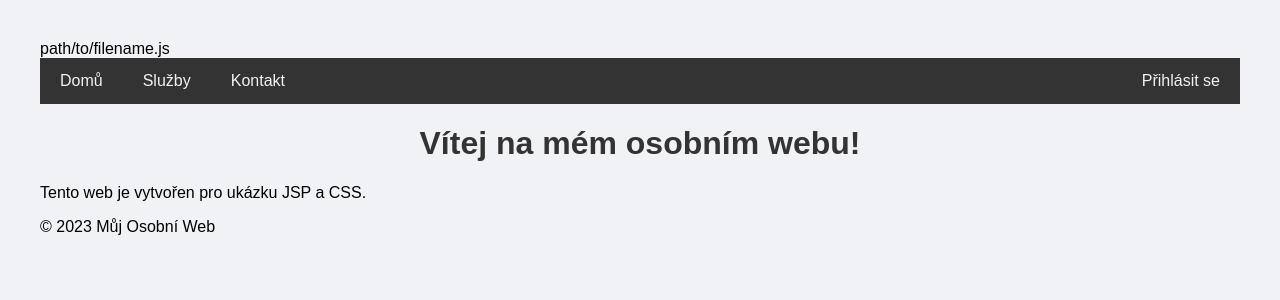
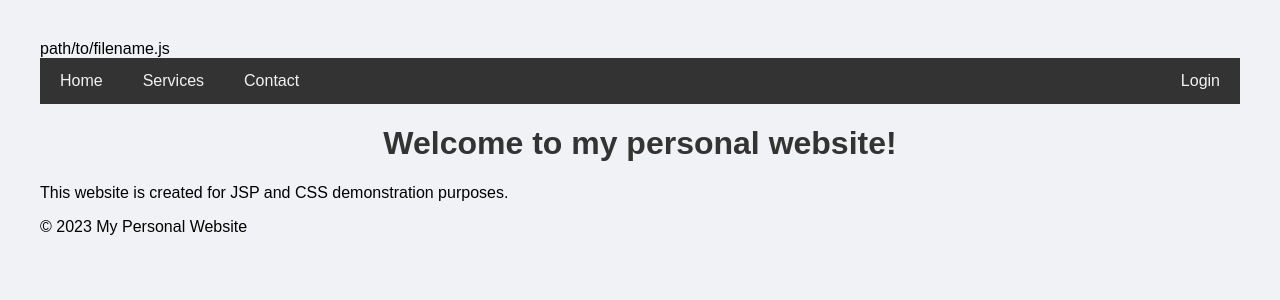
Before and after one commit to kalafatic/portal, a Java web app: page /portal/ in a window 1280 px wide. Shown: the top 300 px of the page. Run offline with Tomcat 11, a stand-in JSP engine, Linux system fonts and the light colour scheme.

Commit message:
Translate index.jsp to English
Translated the hardcoded Czech text in index.jsp to English.
This improves the internationalization of the application.

```diff
--- a/portal-frontend/src/main/webapp/index.jsp
+++ b/portal-frontend/src/main/webapp/index.jsp
@@ -5,7 +5,7 @@ path/to/filename.js
 <html>
 <head>
     <meta charset="UTF-8">
-    <title>JSP + CSS ukázka</title>
+    <title>JSP + CSS example</title>
     <link rel="stylesheet" href="css/style.css" />
     <link rel="stylesheet" href="css/theme.css" />
     <style>
@@ -29,21 +29,21 @@ path/to/filename.js
 </head>
 <body>
     <div class="menu">
-        <a href="#home">Domů</a>
-        <a href="#services">Služby</a>
-        <a href="#contact">Kontakt</a>
-        <a href="login.jsp" style="float:right;">Přihlásit se</a>
+        <a href="#home">Home</a>
+        <a href="#services">Services</a>
+        <a href="#contact">Contact</a>
+        <a href="login.jsp" style="float:right;">Login</a>
     </div>
     <header>
-        <h1>Vítej na mém osobním webu!</h1>
+        <h1>Welcome to my personal website!</h1>
     </header>
     <main>
         <section>
-            <p>Tento web je vytvořen pro ukázku JSP a CSS.</p>
+            <p>This website is created for JSP and CSS demonstration purposes.</p>
         </section>
     </main>
     <footer>
-        <p>© 2023 Můj Osobní Web</p>
+        <p>© 2023 My Personal Website</p>
     </footer>
 </body>
 </html>
```
